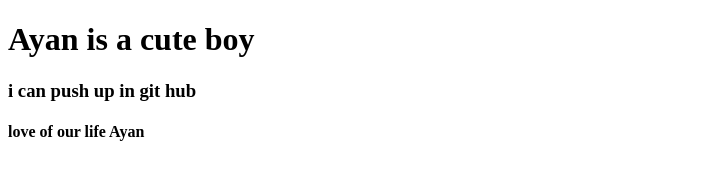
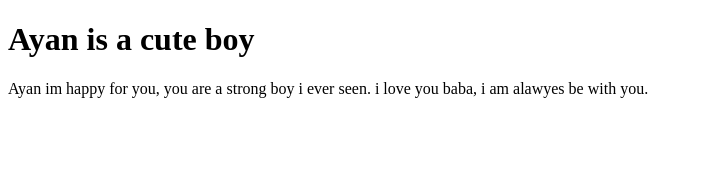
Before and after one commit to ManiruzzamanRidoy/my-first-website, a plain HTML site: page index.html in a window 1280 px wide. Shown: the whole page, without its empty margins (0-703 px from the left). Drawn offline with Linux system fonts and the light colour scheme.

Commit message:
paragraph added

```diff
--- a/index.html
+++ b/index.html
@@ -5,8 +5,7 @@
     <title>My First ever website</title>
 </head>
 <h1>Ayan is a cute boy</h1>
-<h3>i can push up in git hub</h3>
-<h4> love of our life Ayan</h4>
+<p>Ayan im happy for you, you are a strong boy i ever seen. i love you baba, i am alawyes be with you.</p>
 <body>
 
 </body>
```
